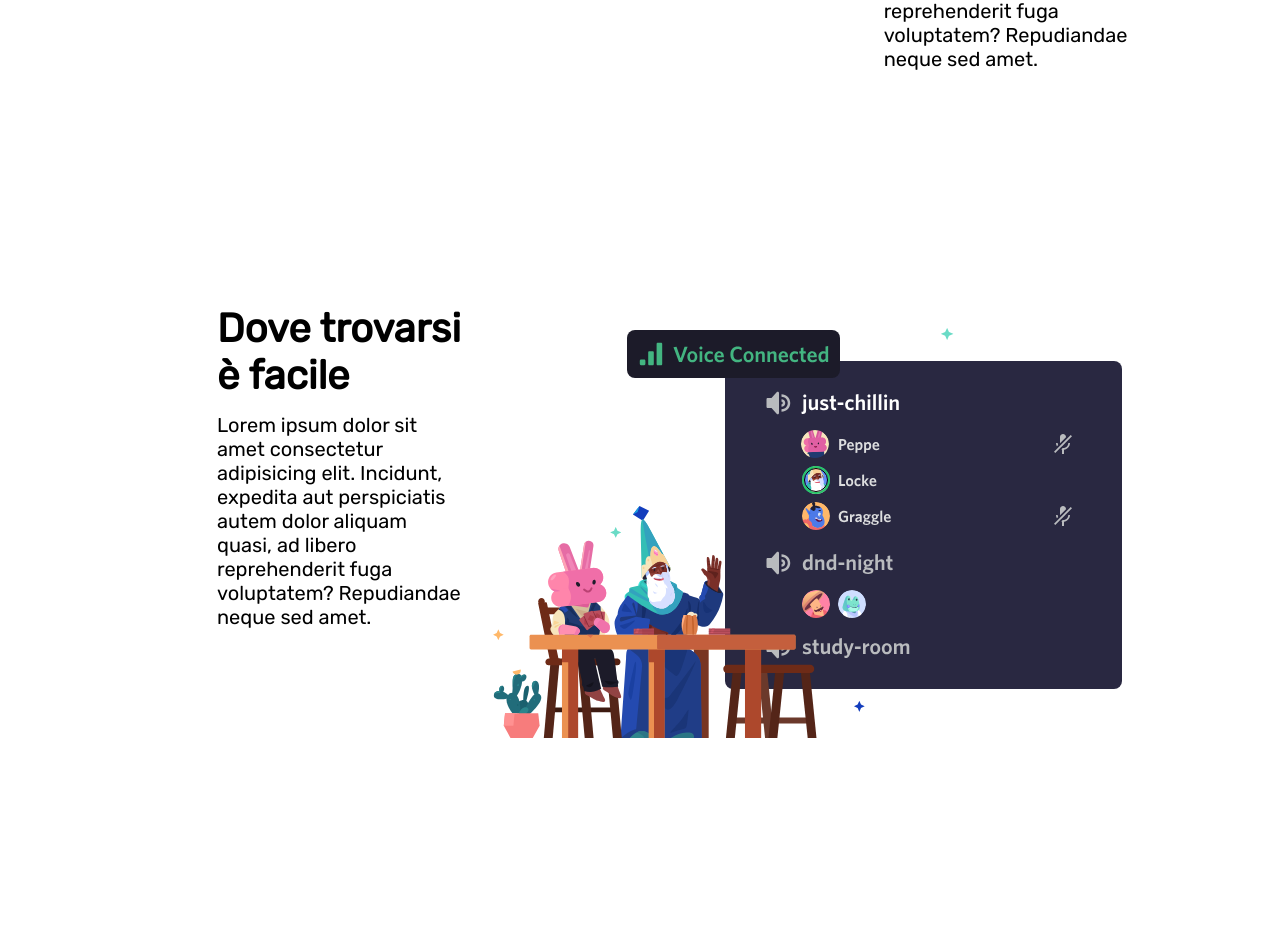
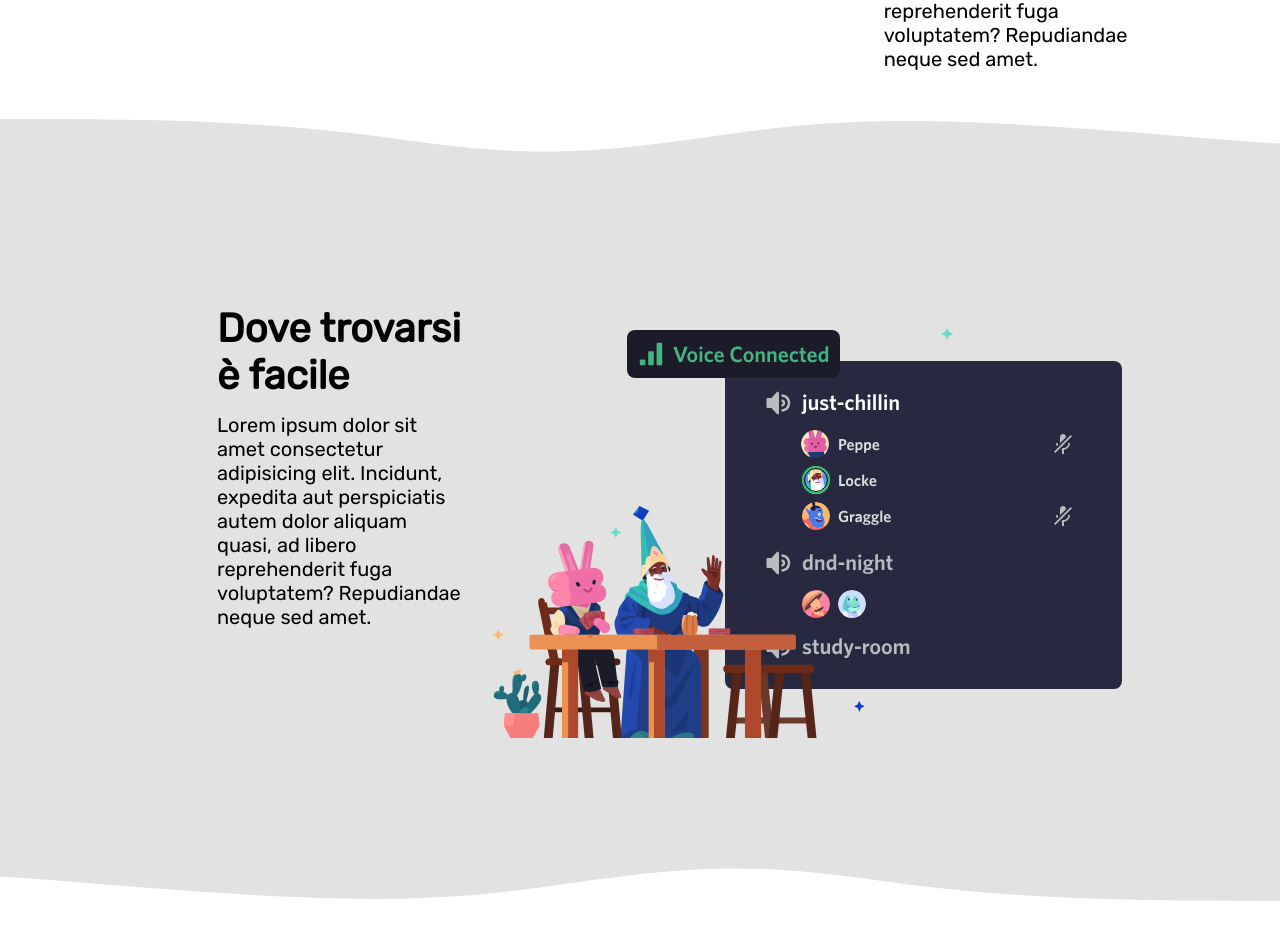
Before and after one commit to Siripiri-hue/htmlcss-discord, a plain HTML site: page index.html in a window 1280 px wide. Shown: the part 919-1852 px from the top of the page. Drawn offline with Linux system fonts and the light colour scheme.

Commit message:
Aggiunte icone e waves (+ o - finito)

```diff
--- a/index.html
+++ b/index.html
@@ -68,7 +68,8 @@
         </section>
 
         <!-- seconda sezione contenuti -->
-        <section class="content">
+        <section class="content gray-bckgrnd">
+            <svg class="wave" version="1.1" xmlns="http://www.w3.org/2000/svg" viewBox="0 0 1440 100" preserveAspectRatio="none"><path class="wavePath-haxJK1 animationPaused-2hZ4IO" d="M826.337463,25.5396311 C670.970254,58.655965 603.696181,68.7870267 447.802481,35.1443383 C293.342778,1.81111414 137.33377,1.81111414 0,1.81111414 L0,150 L1920,150 L1920,1.81111414 C1739.53523,-16.6853983 1679.86404,73.1607868 1389.7826,37.4859505 C1099.70117,1.81111414 981.704672,-7.57670281 826.337463,25.5396311 Z" fill="currentColor"></path></svg>
             <div class="container-sm">
                 <div class="row">
                     <div class="col-4">
@@ -80,6 +81,7 @@
                     </div>
                 </div>
             </div>
+            <svg class="wave-bottom" version="1.1" xmlns="http://www.w3.org/2000/svg" viewBox="0 0 1440 100" preserveAspectRatio="none"><path class="wavePath-haxJK1 animationPaused-2hZ4IO" d="M826.337463,25.5396311 C670.970254,58.655965 603.696181,68.7870267 447.802481,35.1443383 C293.342778,1.81111414 137.33377,1.81111414 0,1.81111414 L0,150 L1920,150 L1920,1.81111414 C1739.53523,-16.6853983 1679.86404,73.1607868 1389.7826,37.4859505 C1099.70117,1.81111414 981.704672,-7.57670281 826.337463,25.5396311 Z" fill="currentColor"></path></svg>
         </section>
 
         <!-- terza sezione contenuti -->
@@ -98,7 +100,8 @@
         </section>
 
         <!-- quarta sezione contenuti -->
-        <section class="content">
+        <section class="content gray-bckgrnd">
+            <svg class="wave" version="1.1" xmlns="http://www.w3.org/2000/svg" viewBox="0 0 1440 100" preserveAspectRatio="none"><path class="wavePath-haxJK1 animationPaused-2hZ4IO" d="M826.337463,25.5396311 C670.970254,58.655965 603.696181,68.7870267 447.802481,35.1443383 C293.342778,1.81111414 137.33377,1.81111414 0,1.81111414 L0,150 L1920,150 L1920,1.81111414 C1739.53523,-16.6853983 1679.86404,73.1607868 1389.7826,37.4859505 C1099.70117,1.81111414 981.704672,-7.57670281 826.337463,25.5396311 Z" fill="currentColor"></path></svg>
             <div class="container-sm">
                 <div class="row">
                     <div class="col-12">
@@ -127,6 +130,7 @@
                     <h3 class="list-title" id="bigtitle">Il tuo posto per parlare</h3>
                     <!-- menu a tendina lingua -->
                     <form>
+                        <img src="img/ita.png" height="17px">
                         <select name="" id="">
                             <option value="">Italiano</option>
                         </select>
--- a/style.css
+++ b/style.css
@@ -149,6 +149,10 @@ main #jumbo #jumbo-desc {
 
 /* sezioni */
 
+/* .content {
+    position: relative;
+} */
+
 .content .row {
     padding-top: 120px;
     padding-bottom: 100px;
@@ -175,6 +179,30 @@ main #jumbo #jumbo-desc {
 .content .container-sm .col-12 > .title-cta {
     font-size: 29px;
     padding-bottom: 25px;
+}
+
+.gray-bckgrnd {
+    background-color: rgb(226, 226, 226);
+    position: relative;
+}
+
+.wave {
+    position: absolute;
+    left: 0;
+    bottom: 100%;
+    height: 60px;
+    width: 100%;
+    color: rgb(226, 226, 226);
+}
+
+.wave-bottom {
+    position: absolute;
+    left: 0;
+    top: 100%;
+    height: 60px;
+    width: 100%;
+    color: rgb(226, 226, 226);
+    transform: rotate(180deg);
 }
 
     /* FOOTER */
```
